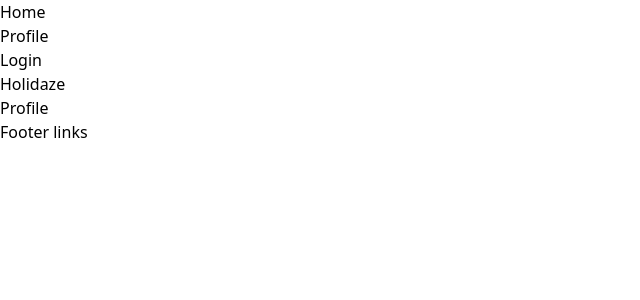
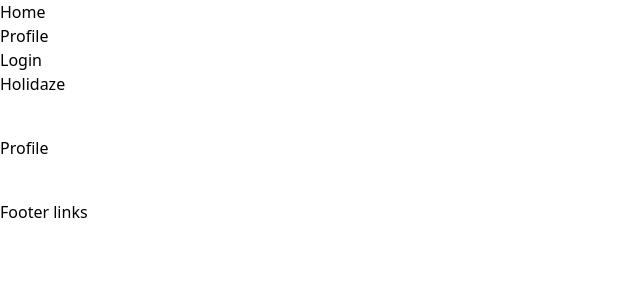
Before and after one commit to margretheby/project-exam-2, a React (Create React App) app: page /profile in a window 1280 px wide. Shown: the top 300 px of the page, without its empty margins (0-640 px from the left). Built offline with nearby package versions, Linux system fonts and the light colour scheme.

Commit message:
Added margin on pages

```diff
--- a/src/pages/HomePage.jsx
+++ b/src/pages/HomePage.jsx
@@ -1,6 +1,6 @@
 function Home() {
     return (
-      <div>Home</div>
+      <div className="my-10">Home</div>
     );
   }
 
--- a/src/pages/LoginPage.jsx
+++ b/src/pages/LoginPage.jsx
@@ -1,6 +1,6 @@
 function Login() {
     return (
-      <div>Login</div>
+      <div className="my-10">Login</div>
     );
   }
 
--- a/src/pages/ProfilePage.jsx
+++ b/src/pages/ProfilePage.jsx
@@ -1,6 +1,6 @@
 function Profile() {
     return (
-      <div>Profile</div>
+      <div className="my-10">Profile</div>
     );
   }
 
--- a/src/pages/RegistrerPage.jsx
+++ b/src/pages/RegistrerPage.jsx
@@ -0,0 +1,7 @@
+function Registrer() {
+    return (
+      <div className="my-10">Registrer</div>
+    );
+  }
+
+  export default Registrer;
--- a/src/pages/SpecificVenuePage.jsx
+++ b/src/pages/SpecificVenuePage.jsx
@@ -0,0 +1,7 @@
+function SpecificVenuePage() {
+    return (
+      <div className="my-10">SpecificVenuePage</div>
+    );
+  }
+
+  export default SpecificVenuePage;
```
